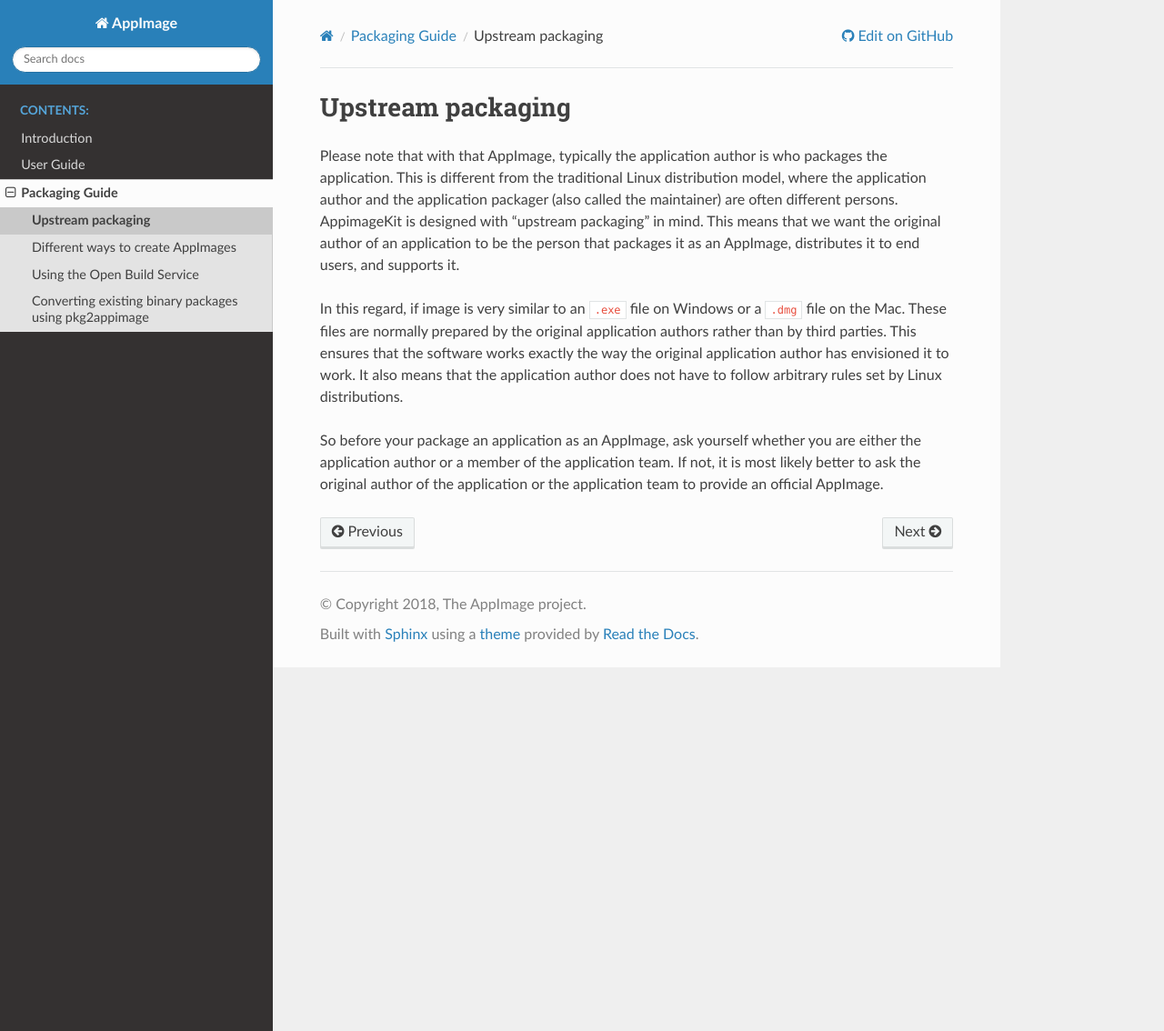
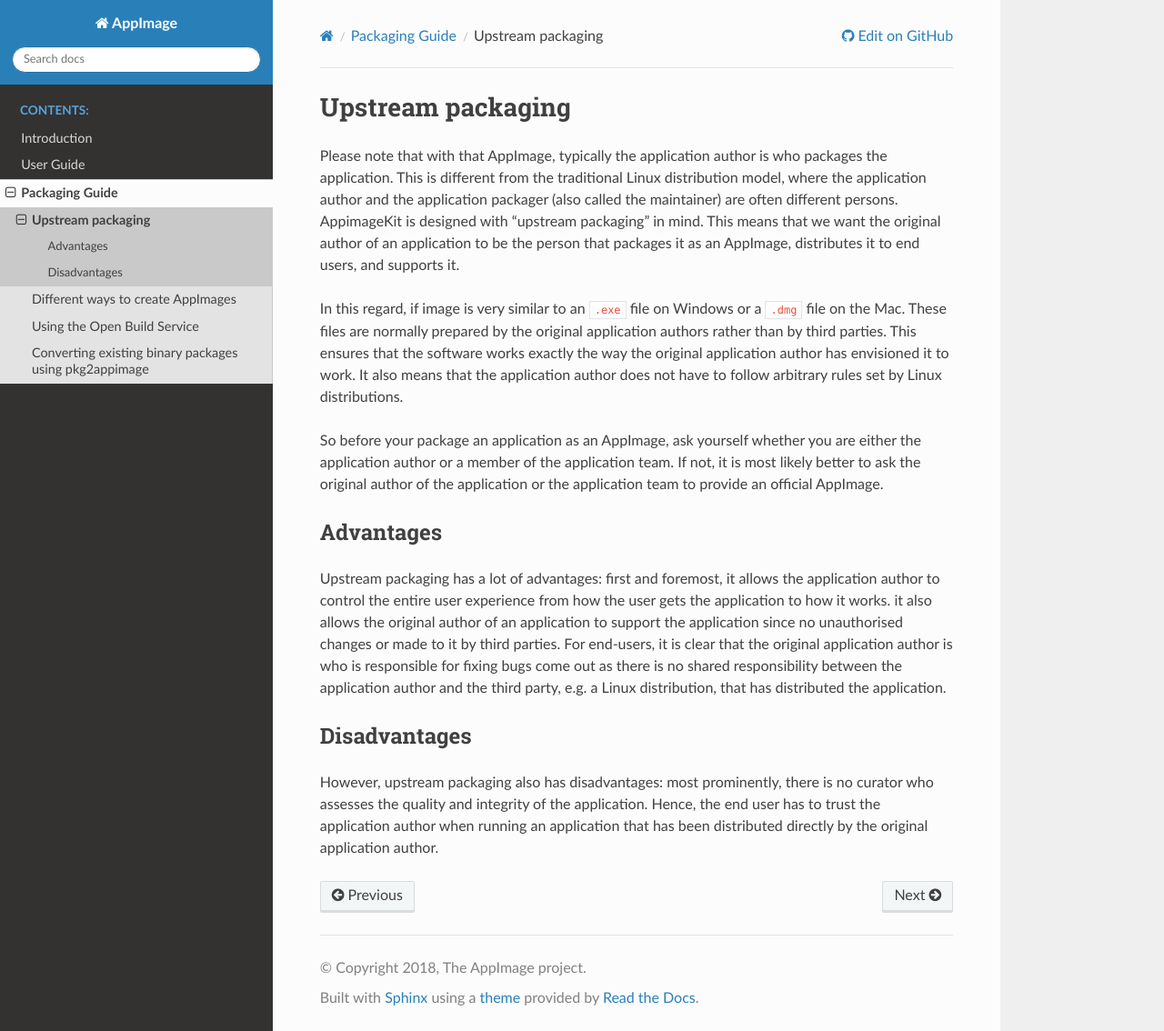
Before and after one commit to AppImage/docs.appimage.org, a Sphinx documentation site: the page built from source/packaging-guide/upstream.md, in a window 1280 px wide and 1134 px high. Shown: the whole window at 91% size. Built offline with Sphinx 7.4.7 and the Read the Docs theme 2.0.0, drawn with Linux system fonts in a browser that asks for light colours; pages that are not in the unit, such as notebooks, are missing from menus.

Commit message:
Update upstream.md

```diff
--- a/source/packaging-guide/upstream.md
+++ b/source/packaging-guide/upstream.md
@@ -6,3 +6,11 @@
 In this regard, if image is very similar to an `.exe` file on Windows or a `.dmg` file on the Mac. These files are normally prepared by the original application authors rather than by third parties. This ensures that the software works exactly the way the original application author has envisioned it to work. It also means that the application author does not have to follow arbitrary rules set by Linux distributions.
 
 So before your package an application as an AppImage, ask yourself whether you are either the application author or a member of the application team. If not, it is most likely better to ask the original author of the application or the application team to provide an official AppImage.
+
+## Advantages
+
+Upstream packaging has a lot of advantages:  first and foremost, it allows the application author to control the entire user experience from how the user gets the application to how it works. it also allows the original author of an application to support the application since no unauthorised changes or made to it by third parties. For end-users, it is clear that the original application author is who is responsible for fixing bugs come out as there is no shared responsibility between the application author and the third party, e.g. a Linux distribution, that has distributed the application.
+
+## Disadvantages
+
+However, upstream packaging also has disadvantages:  most prominently, there is no curator who assesses the quality and integrity of the application. Hence, the end user has to trust the application author when running an application that has been distributed directly by the original application author.
```
